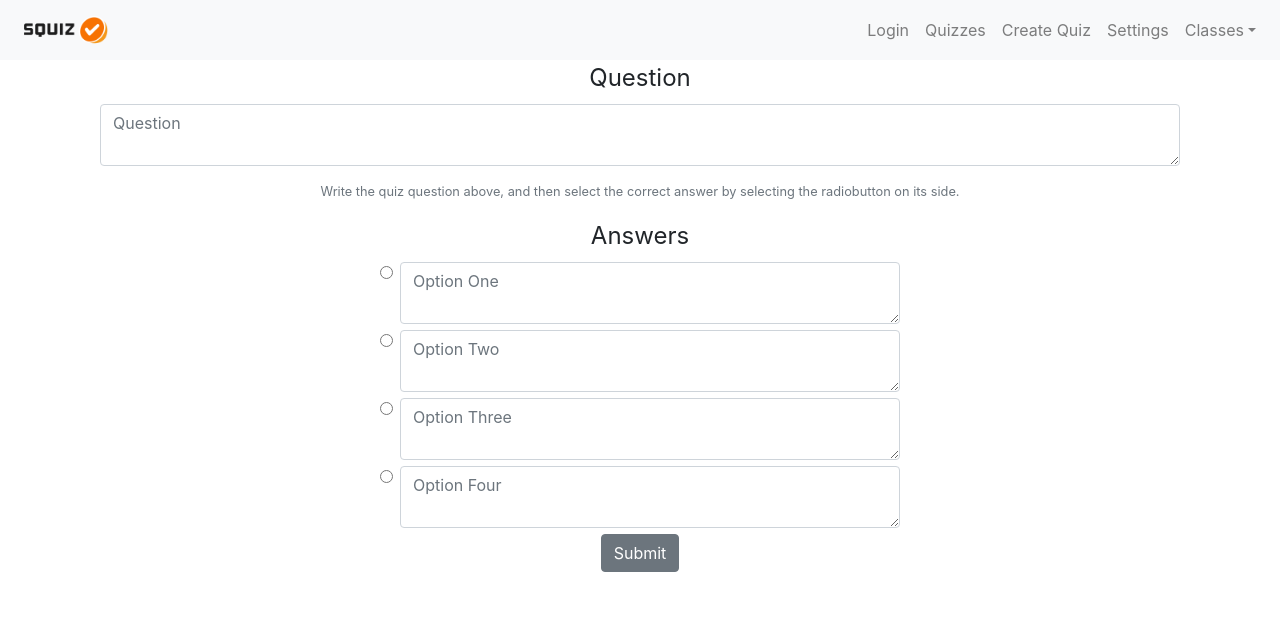
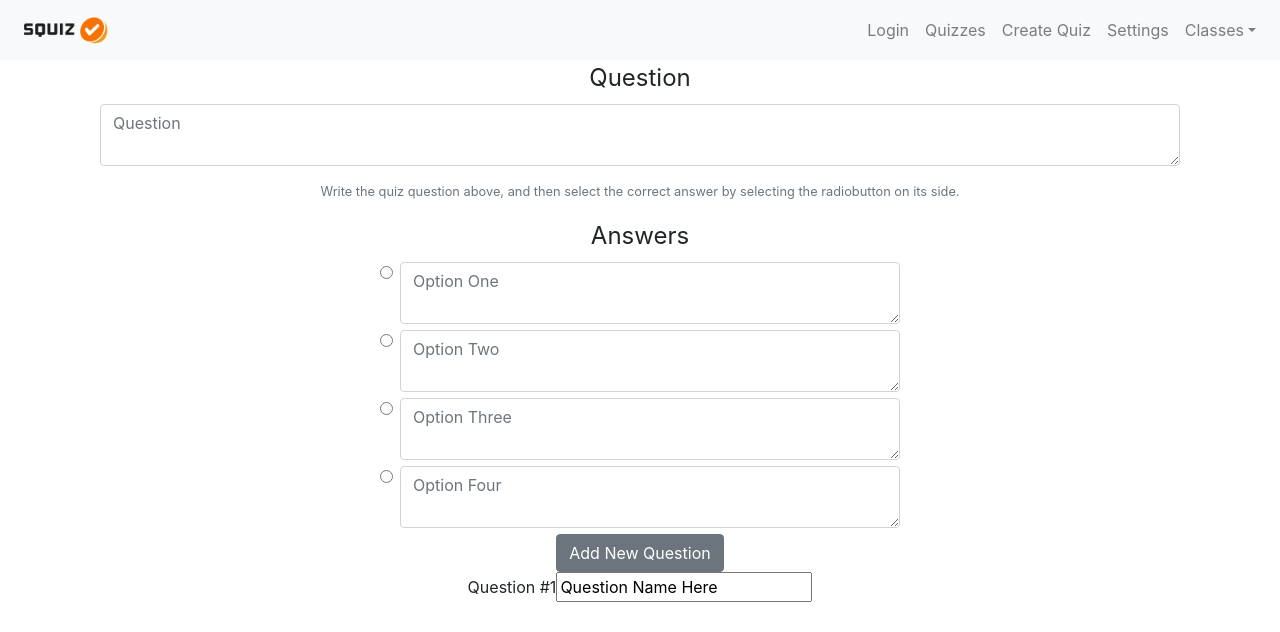
Before and after one commit to denmcca/squiz, a React (Create React App) app in the folder frontend/: page /CreateQuiz in a window 1280 px wide. Shown: the top 632 px of the page. Built offline with nearby package versions, Linux system fonts and the light colour scheme.

Commit message:
Added Question List
The list displays at the bottom, the values still needs to be linked with the form on the top

Note: consider putting the form at the bottom

```diff
--- a/frontend/src/Pages/CreateQuizPage.jsx
+++ b/frontend/src/Pages/CreateQuizPage.jsx
@@ -2,13 +2,29 @@ import React, { Component } from "react";
 import "../App.css";
 import { Button, Form, FormGroup, Label, Input, FormText } from 'reactstrap';
 class CreateQuizPage extends Component {
+  constructor() {
+    super();
+    // the state stores the list of questions
+    this.state = {
+      questions: [{ question: "Question Name Here", optionOne: "", optionTwo: "", optionThree: "", optionFour: "" }],
+    }
+    // listeners
+    //this.handleInputChange = this.handleInputChange.bind(this);
+    //this.handleSubmit = this.handleSubmit.bind(this);
+  }
+  // adding a question to the list
+  addQuestion = (e) => {
+    this.setState((prevState) => ({
+      // add a new set of question to the list
+      questions: [...prevState.questions, { question: "", optionOne: "", optionTwo: "", optionThree: "", optionFour: "" }],
+    }));
+  }
   render() {
-
     return (
       <Form>
-        <FormGroup style = {{marginLeft: '100px', marginRight: '100px'}}>
+        <FormGroup style={{ marginLeft: '100px', marginRight: '100px' }}>
           <legend>Question</legend>
-          <Input type="textarea" name="question" placeholder="Question"/>
+          <Input type="textarea" name="question" placeholder="Question" />
         </FormGroup>
         <FormGroup>
           <FormText color="muted">
@@ -20,30 +36,49 @@ class CreateQuizPage extends Component {
           <FormGroup check>
             <Input type="radio" name="radio1" />{' '}
             <Label check>
-              <Input type="textarea" name="optionOne" placeholder="Option One" style = {{width: "500px"}} />
+              <Input type="textarea" name="optionOne" placeholder="Option One" style={{ width: "500px" }} />
             </Label>
           </FormGroup>
           <FormGroup check>
 
             <Input type="radio" name="radio1" />{' '}
             <Label check>
-              <Input type="textarea" name="optionTwo" placeholder="Option Two" style = {{width: "500px"}}/>
+              <Input type="textarea" name="optionTwo" placeholder="Option Two" style={{ width: "500px" }} />
             </Label>
           </FormGroup>
           <FormGroup check>
             <Input type="radio" name="radio1" />{' '}
             <Label check>
-              <Input type="textarea" name ="optionThree" placeholder="Option Three" style = {{width: "500px"}}/>
+              <Input type="textarea" name="optionThree" placeholder="Option Three" style={{ width: "500px" }} />
             </Label>
           </FormGroup>
           <FormGroup check>
             <Input type="radio" name="radio1" />{' '}
             <Label check>
-              <Input type="textarea" name= "optionFour" placeholder="Option Four" style = {{width: "500px"}}/>
+              <Input type="textarea" name="optionFour" placeholder="Option Four" style={{ width: "500px" }} />
             </Label>
           </FormGroup>
         </FormGroup>
-        <Button>Submit</Button>
+        <Button onClick = {this.addQuestion}>Add New Question</Button>{
+          // Display the list of questions that have been added to the list
+          this.state.questions.map((val,idx) => {
+            let questionID = `question-${idx}`
+            return(
+              <div key = {idx}>
+                {/** Label of the question */}
+                <label htmlFor={questionID}>{`Question #${idx+1}`}</label>
+                <input
+                type = "text"
+                name = {questionID}
+                data-id = {idx}
+                id = {questionID}
+                value = {this.state.questions[idx].question}
+
+                />
+              </div>
+            )
+          })
+        }
       </Form>
     );
   }
```
